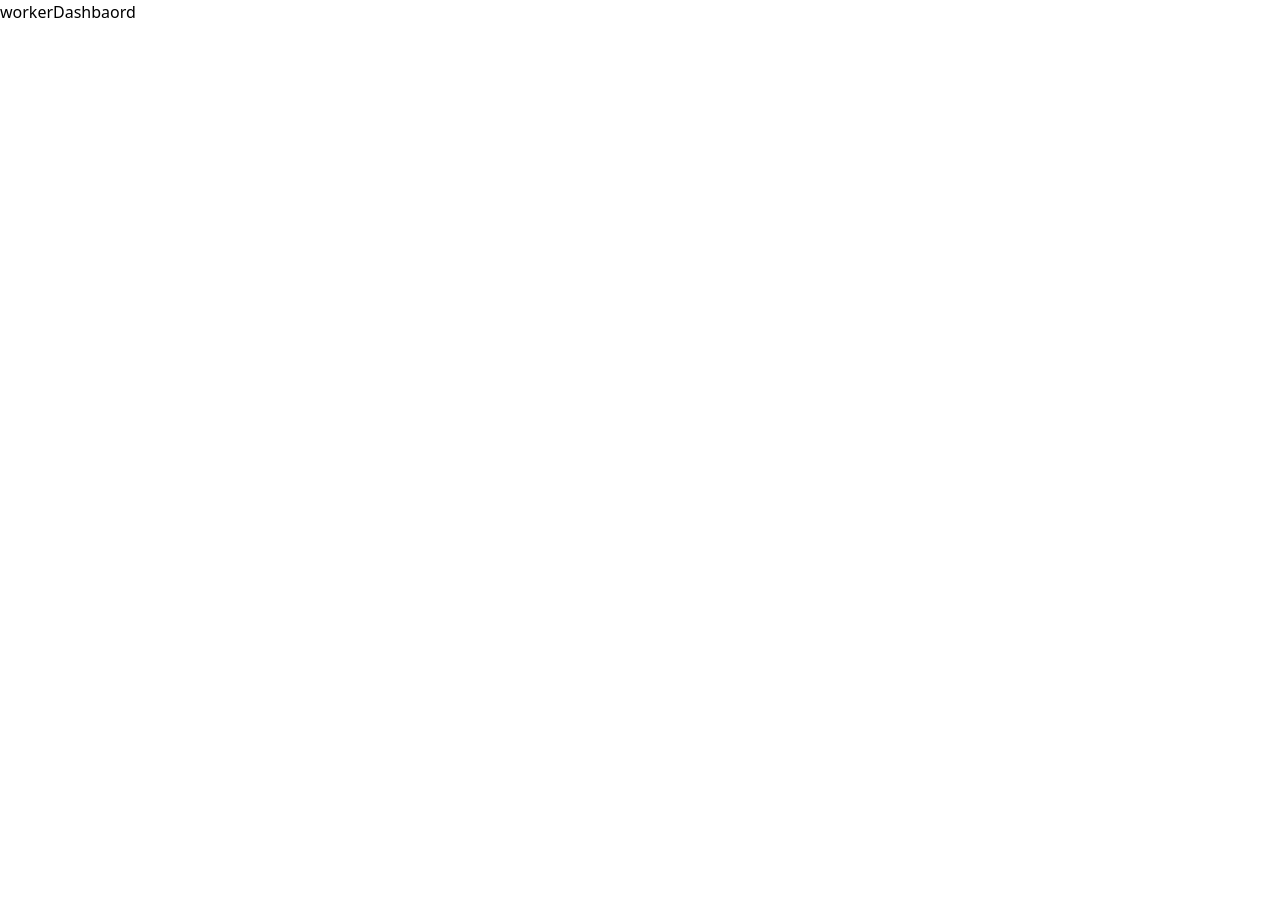
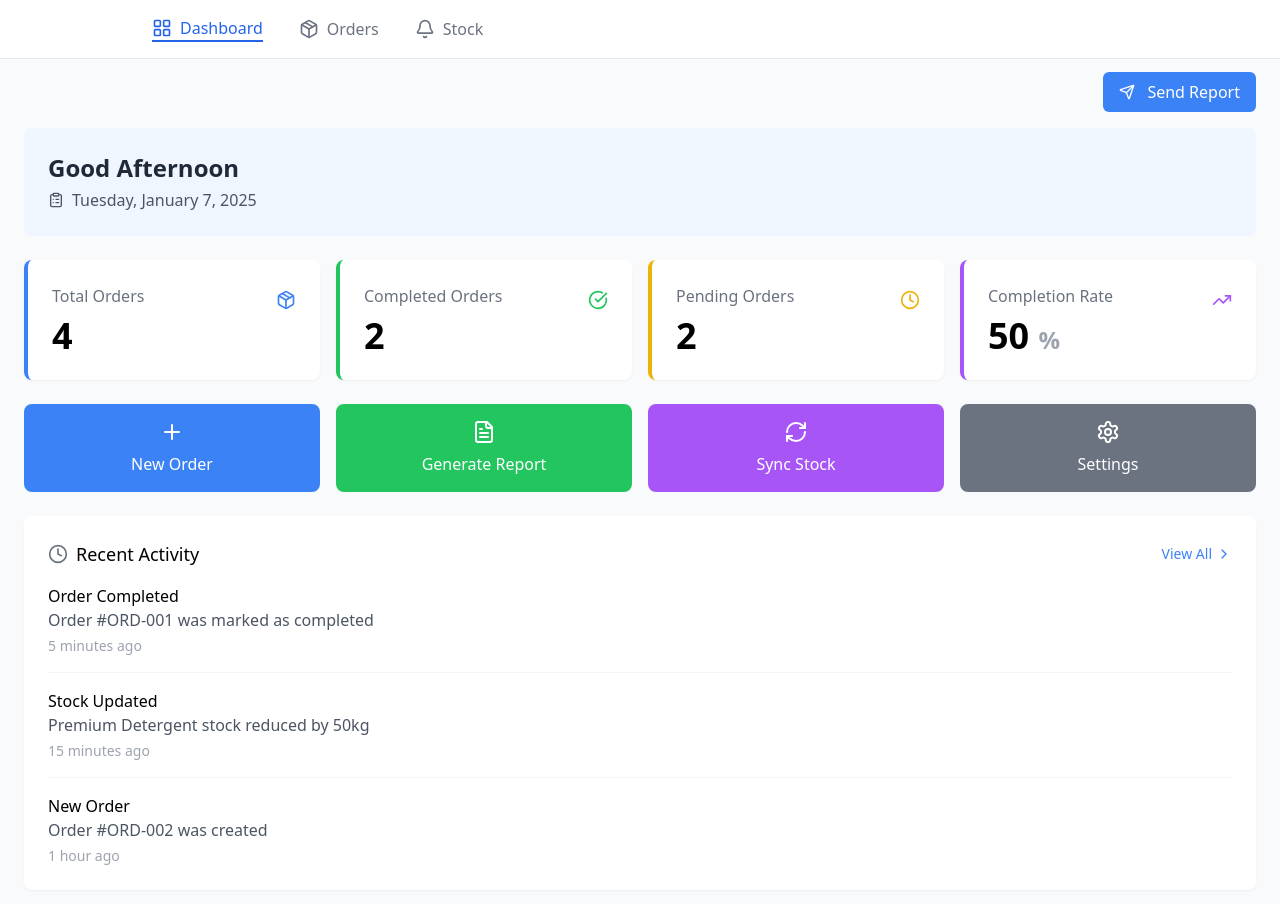
Before and after one commit to codinggita/laundry_buddy, a React (Vite) app in the folder Frontend/: page /workerdashboard in a window 1280 px wide. Shown: the top 904 px of the page. Before the commit the page ends 800 px from the top, so only its background shows below. Built offline with nearby package versions, Linux system fonts and the light colour scheme.

Commit message:
add the route for woker dashboard

```diff
--- a/Frontend/src/App.jsx
+++ b/Frontend/src/App.jsx
@@ -7,7 +7,7 @@ import Login from './Component/User/Login.jsx';
 import Registration from './Component/User/Registration.jsx';
 import ForgotPassword from './Component/User/ForgotPassword.jsx';
 import ResetPassword from './Component/User/ResetPassword.jsx';
-import WorkerDashbaord from './Component/Worker/workerDashbaord.jsx';
+import WorkerDashbaord from './Component/Worker/Dashboard/workerDashbaord.jsx';
 import Submitorder from './Component/User/SubmitOrder/Submitorder.jsx';
 import Profile from './Component/User/Profile/Profile.jsx';
 import OrderConfirmation from './Component/User/SubmitOrder/OrderConfirmation.jsx';
@@ -35,6 +35,9 @@ function App() {
     <Route path="/user/profile" element={<div className="bg-softBlue min-h-screen "> <Profile /></div>}  />
     <Route path="/user/complaint" element={<div className="bg-softBlue min-h-screen "> <Complaint /></div>}  />
     <Route path="/user/complaint/success" element={<div className="bg-softBlue min-h-screen "> <ComplaintFormSuccess /></div>}  />
+
+
+    {/* worker starts  */}
     <Route path="/workerdashboard" element={ <WorkerDashbaord /> } />
     </Routes>
     </BrowserRouter>
--- a/Frontend/src/Component/Worker/workerDashbaord.jsx
+++ /dev/null
@@ -1,9 +0,0 @@
-import React from 'react'
-
-const WorkerDashbaord = () => {
-  return (
-    <div>workerDashbaord</div>
-  )
-}
-
-export default WorkerDashbaord
```
Also changed, not shown: 1 other file (tests, documents, lock files or other folders).
